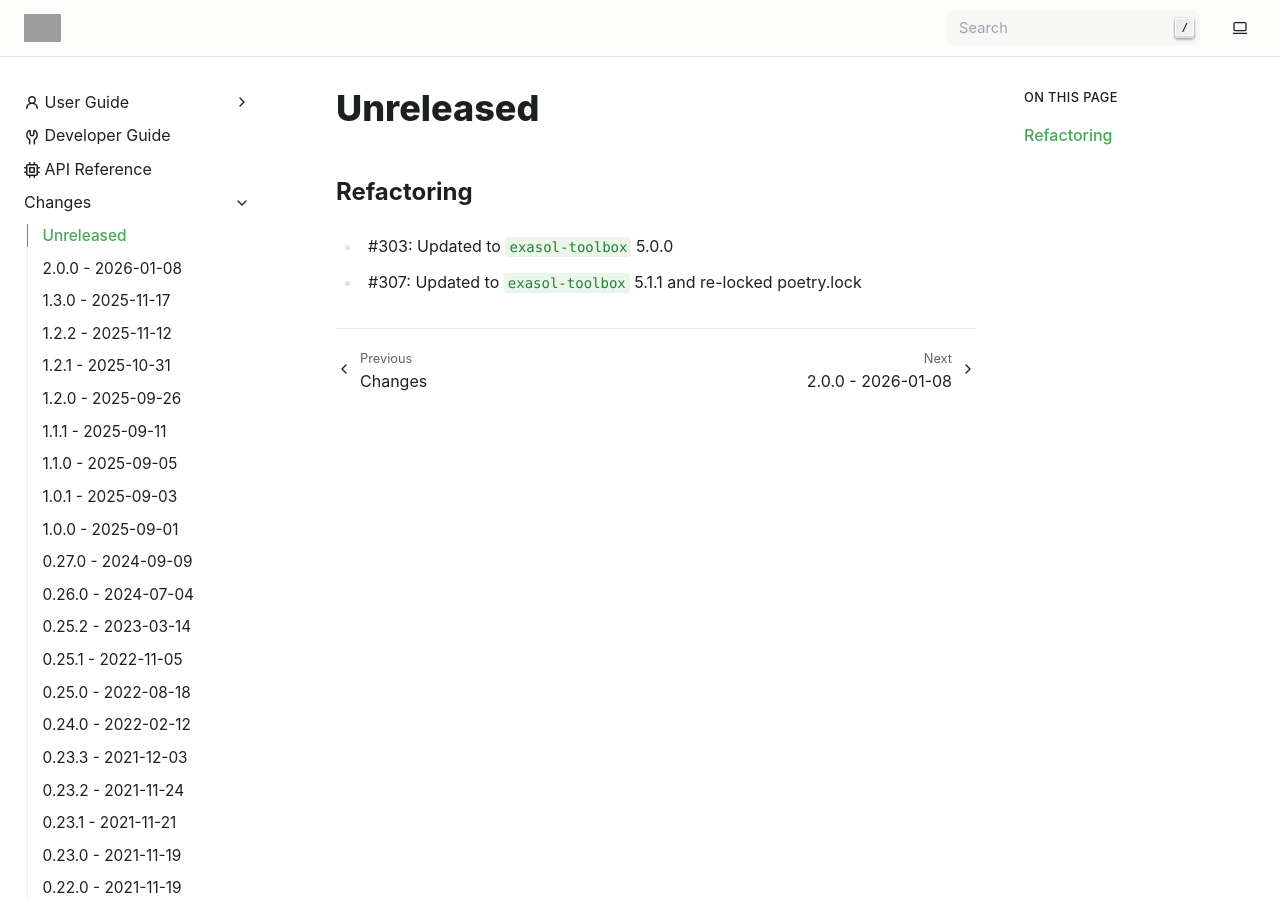
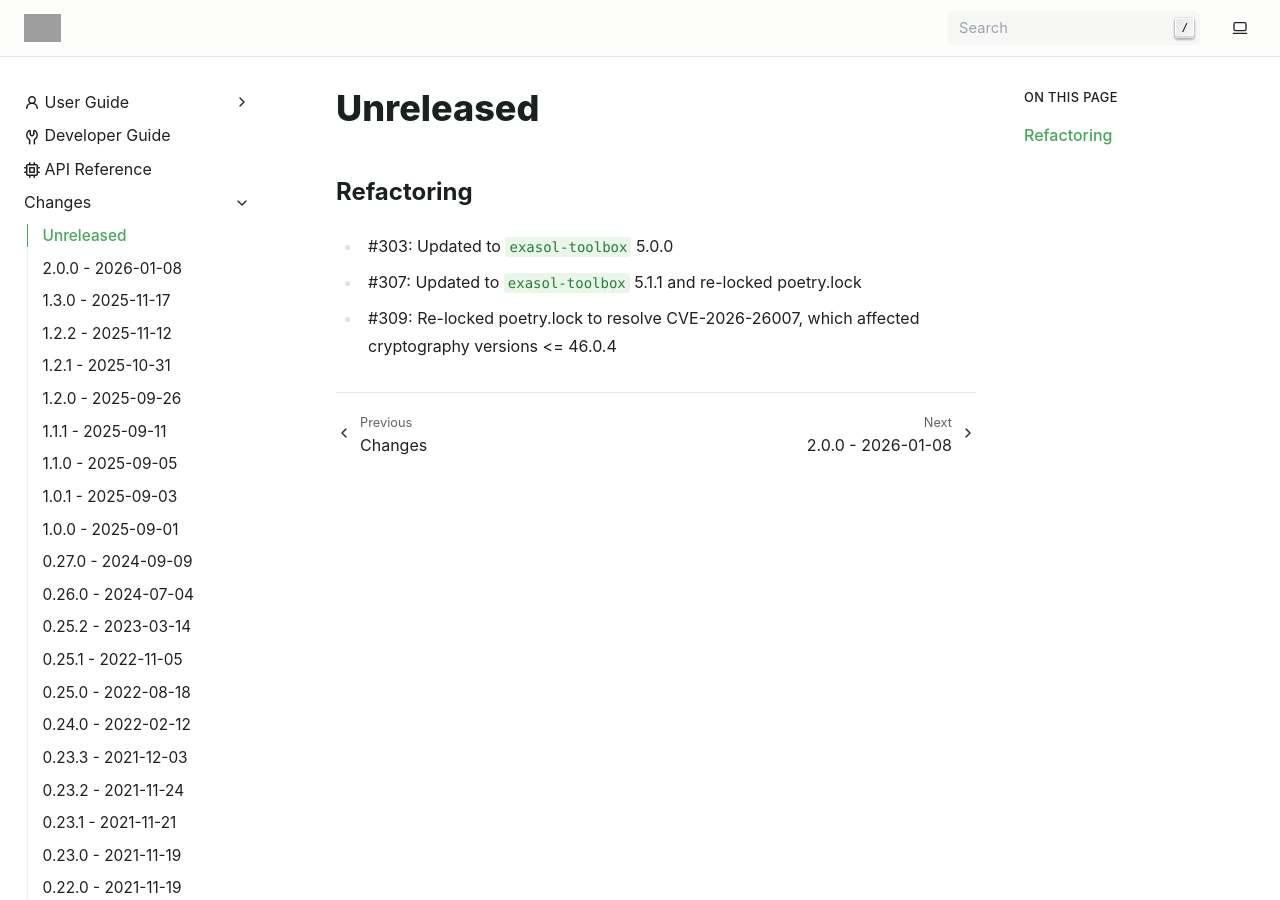
Before and after one commit to exasol/pyexasol, a Sphinx documentation site: the page built from doc/changes/unreleased.md, in a window 1280 px wide and 900 px high. Built offline with Sphinx 7.4.7, drawn with Linux system fonts in a browser that asks for light colours; grey boxes are pictures that could not be loaded.

Commit message:
Relock for cryptography (#310)

```diff
--- a/doc/changes/unreleased.md
+++ b/doc/changes/unreleased.md
@@ -4,3 +4,4 @@
 
 * #303: Updated to `exasol-toolbox` 5.0.0
 * #307: Updated to `exasol-toolbox` 5.1.1 and re-locked poetry.lock
+* #309: Re-locked poetry.lock to resolve CVE-2026-26007, which affected cryptography versions <= 46.0.4
```
Also changed, not shown: 1 other file.
